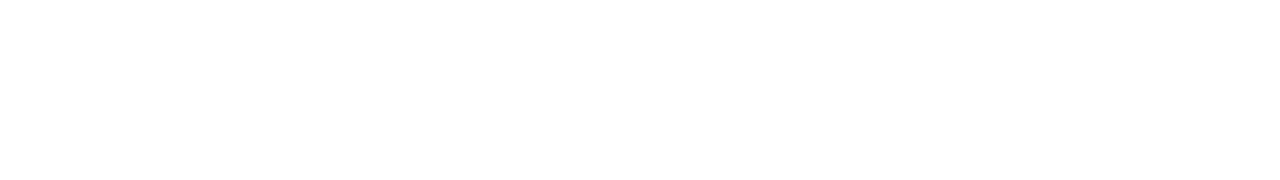
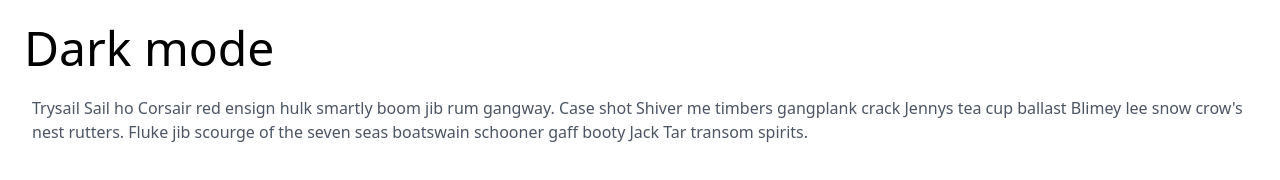
Before and after one commit to d3vkk/tailwindcss-2-transition, a website: page dark-mode/public/index.html in a window 1280 px wide. Drawn offline with Linux system fonts and the light colour scheme.

Commit message:
feta: Dark mode

```diff
--- a/dark-mode/public/index.html
+++ b/dark-mode/public/index.html
@@ -8,5 +8,15 @@
         <link rel="stylesheet" href="./styles.css">
     </head>
     <body class="m-6">
+        <section class="mb-10">
+            <h1 class="mb-4 text-5xl">Dark mode</h1>
+            <div class="p-2 bg-white dark:bg-gray-800">
+                <p class="text-gray-600 dark:text-white">
+                    Trysail Sail ho Corsair red ensign hulk smartly boom jib rum gangway. Case shot Shiver me timbers
+                    gangplank crack Jennys tea cup ballast Blimey lee snow crow's nest rutters. Fluke jib scourge of the
+                    seven seas boatswain schooner gaff booty Jack Tar transom spirits.
+                </p>
+            </div>
+        </section>
     </body>
 </html>
--- a/dark-mode/tailwind.config.js
+++ b/dark-mode/tailwind.config.js
@@ -4,7 +4,7 @@ module.exports = {
     './public/index.html'
   ],
   mode: 'jit',
-  darkMode: false,
+  darkMode: 'media',
   theme: {
     extend: {},
   },
```
Also changed, not shown: dark-mode/public/styles.css.
